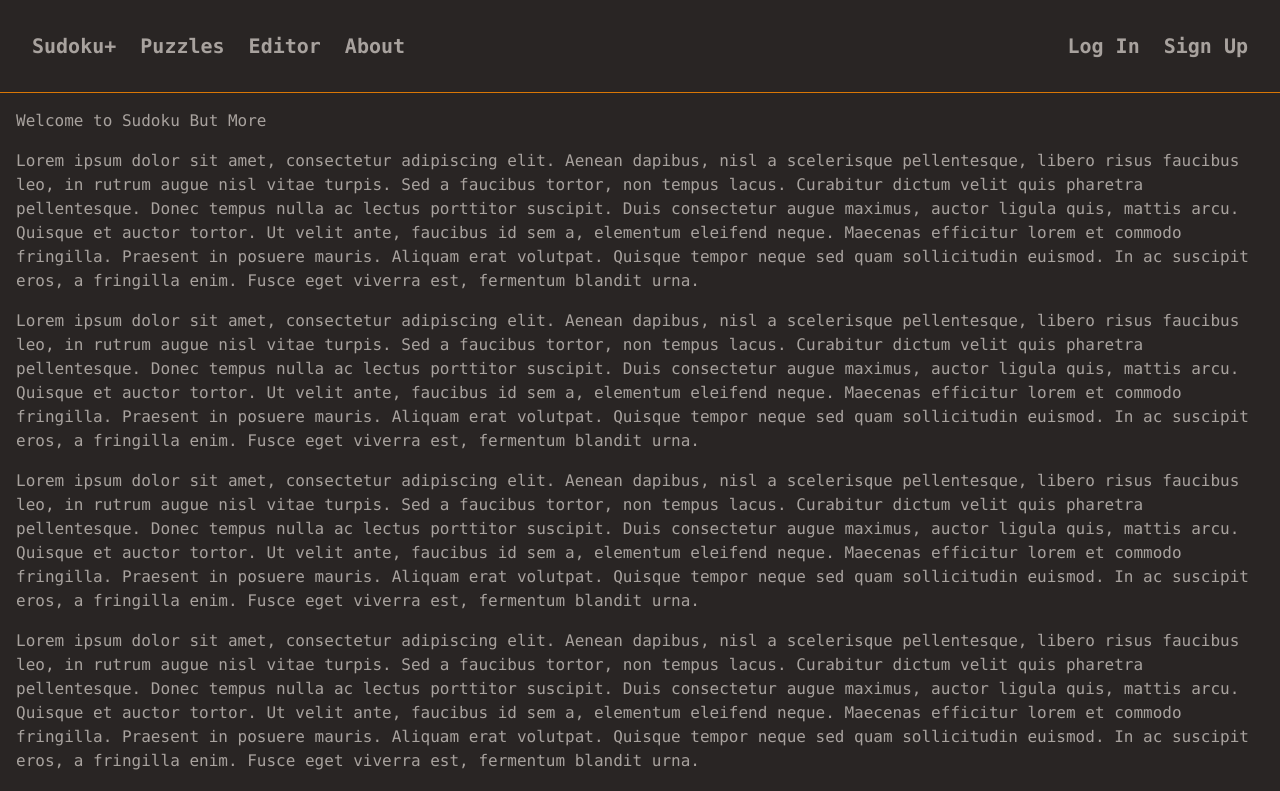
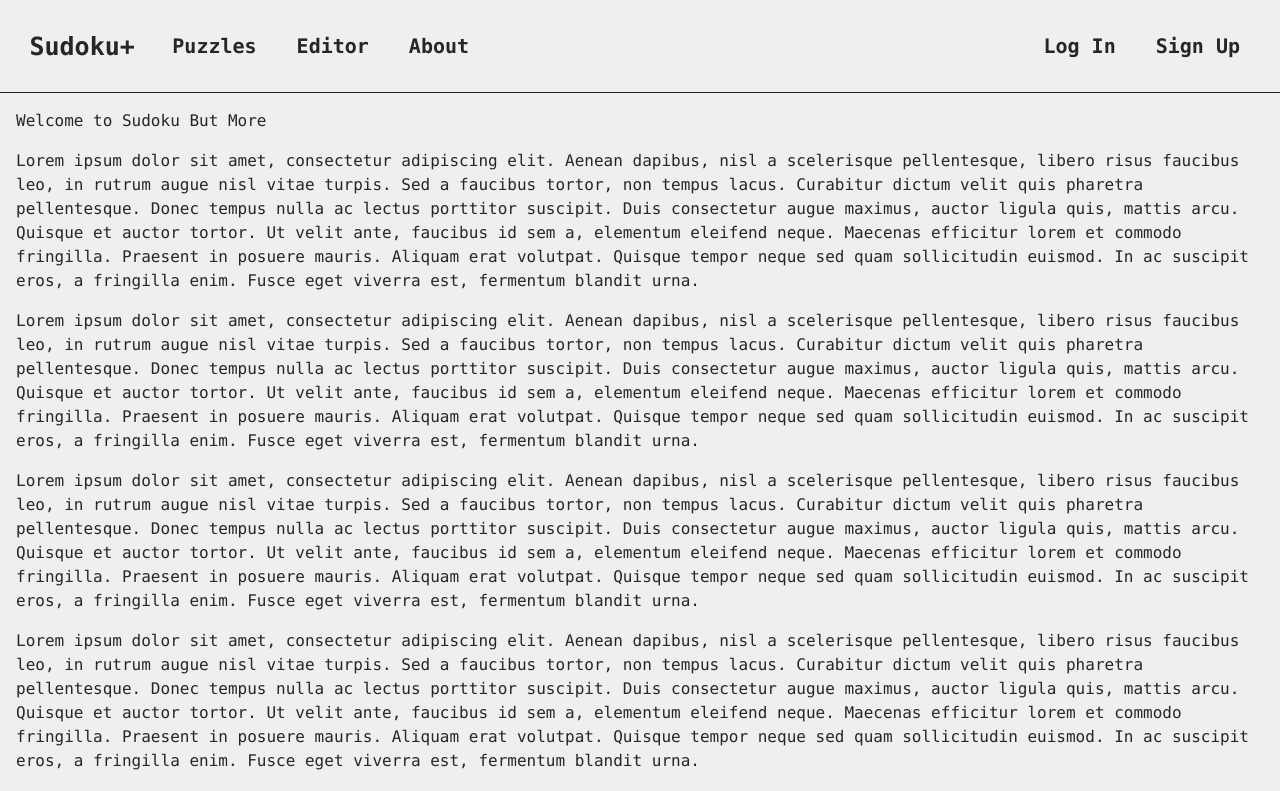
Before and after one commit to cmcrow2/sudoku-but-more, a SvelteKit app: page / in a window 1280 px wide. Shown: the top 791 px of the page. Built offline with nearby package versions, Linux system fonts and the light colour scheme.

Commit message:
style: added basic colors to config

```diff
--- a/src/app.html
+++ b/src/app.html
@@ -6,7 +6,7 @@
 		<meta name="viewport" content="width=device-width" />
 		%sveltekit.head%
 	</head>
-	<body data-sveltekit-preload-data="hover" class="bg-stone-800 text-stone-400 font-mono">
+	<body data-sveltekit-preload-data="hover" class="bg-paper text-carbon-200 font-mono">
 		<div style="display: contents">%sveltekit.body%</div>
 	</body>
 </html>
--- a/src/components/Header.svelte
+++ b/src/components/Header.svelte
@@ -1,17 +1,34 @@
 <script>
+	import NavLink from './NavLink.svelte';
+
+	const links = [
+		['Puzzles', '/puzzles'],
+		['Editor', '/editor'],
+		['About', '/about']
+	];
 </script>
 
 <div
-	class="flex items-center justify-between flex-wrap bg-stone-800 p-8 mb-4 text-xl font-bold sticky top-0 z-50 border-b border-amber-600"
+	class="flex items-center justify-between flex-wrap bg-paper p-6 mb-4 text-xl font-bold sticky top-0 z-50 border-b border-carbon-200"
 >
-	<div class="flex flex-row gap-x-6">
-		<h3 class="hover:text-green-500">Sudoku+</h3>
-		<div class="hover:text-green-500">Puzzles</div>
-		<div class="hidden md:flex hover:text-green-500">Editor</div>
-		<div class="hover:text-green-500">About</div>
+	<div class="flex flex-row gap-x-2">
+		<a href="/" class="pt-2 pb-2 pl-4 pr-4 rounded-3xl hover:bg-opacity-5 transition scale-125 mr-2"
+			>Sudoku+</a
+		>
+		{#each links as link}
+			<NavLink href={link[1]} text={link[0]} />
+		{/each}
 	</div>
-	<div class="flex flex-row gap-x-6">
-		<div class="hover:text-green-500">Log In</div>
-		<div class="hover:text-green-500">Sign Up</div>
+	<div class="flex flex-row gap-x-2">
+		<div
+			class="hover:text-watermelon hover:bg-carbon-200 pt-2 pb-2 pl-4 pr-4 rounded-3xl hover:bg-opacity-5 transition"
+		>
+			Log In
+		</div>
+		<div
+			class="hover:text-watermelon hover:bg-carbon-200 pt-2 pb-2 pl-4 pr-4 rounded-3xl hover:bg-opacity-5 transition"
+		>
+			Sign Up
+		</div>
 	</div>
 </div>
--- /dev/null
+++ b/src/components/NavLink.svelte
@@ -0,0 +1,10 @@
+<script>
+	export let href;
+	export let text;
+</script>
+
+<a
+	{href}
+	class="hover:text-watermelon hover:bg-carbon-200 pt-2 pb-2 pl-4 pr-4 rounded-3xl hover:bg-opacity-5 transition hidden md:flex"
+	>{text}</a
+>
--- a/tailwind.config.js
+++ b/tailwind.config.js
@@ -2,6 +2,15 @@
 export default {
 	content: ['./src/**/*.{html,js,svelte}'],
 	theme: {
+		colors: {
+			accentblue: '#CAEBF2',
+			carbon: {
+				100: '#A9A9A9',
+				200: '#262626'
+			},
+			watermelon: '#FF3B3F',
+			paper: '#EFEFEF'
+		},
 		extend: {}
 	},
 	plugins: []
```
